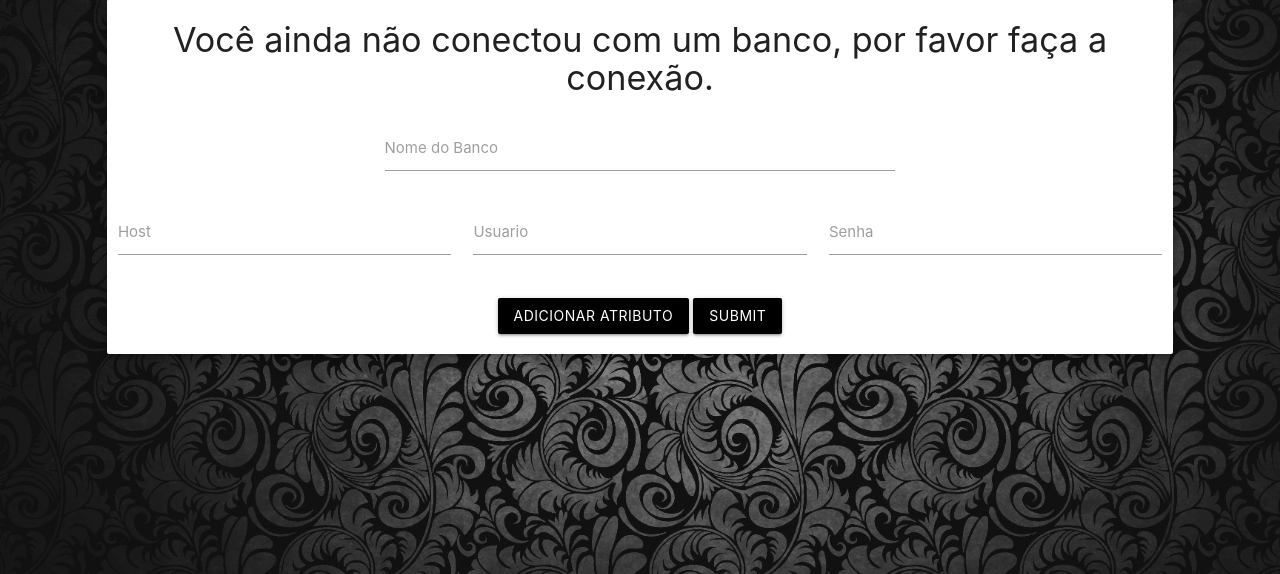
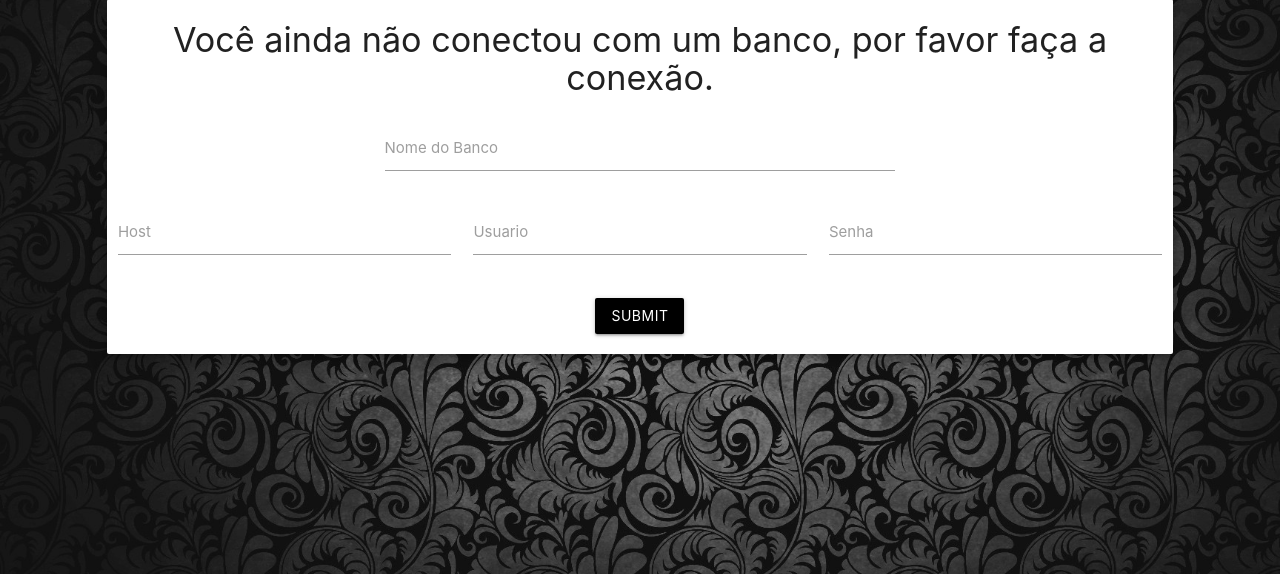
Before and after one commit to danielcastro02/SlothFramework, a PHP site: page / in a window 1280 px wide. Shown: the part 73-647 px from the top of the page. Run offline with PHP 8.4, Linux system fonts and the light colour scheme; a stand-in replaces the project's code that opens the database connection.

Commit message:
retirado

```diff
--- a/index.php
+++ b/index.php
@@ -40,7 +40,6 @@ and open the template in the editor.
                                 <label>Senha</label>
                             </div>
                         </div><div class="row center">
-                            <a href="#" id="adiciona" class="btn black">Adicionar atributo</a>
                             <input type="submit" class="btn black">
                         </div>
                     </form>
```
